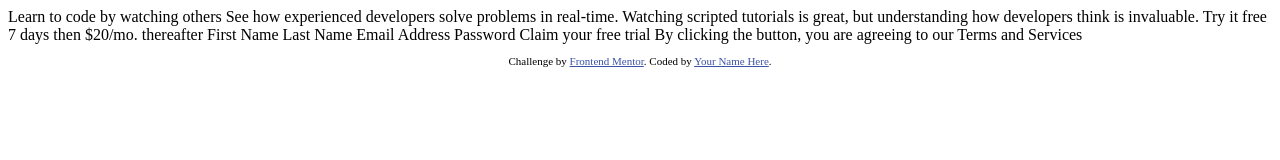
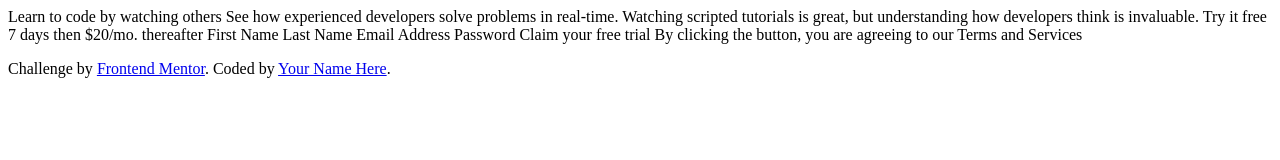
Before and after one commit to cerebrawlXIV/Challenge-4-Frontend-Mentor, a plain HTML site: page index.html in a window 1280 px wide. Drawn offline with Linux system fonts and the light colour scheme.

Commit message:
[SASS] setting up

```diff
--- a/index.html
+++ b/index.html
@@ -5,14 +5,8 @@
   <meta name="viewport" content="width=device-width, initial-scale=1.0"> <!-- displays site properly based on user's device -->
 
   <link rel="icon" type="image/png" sizes="32x32" href="./images/favicon-32x32.png">
-
+  <link rel='stylesheet' href='./css/style.css' />
   <title>Frontend Mentor | Intro component with sign up form</title>
-
-  <!-- Feel free to remove these styles or customise in your own stylesheet 👍 -->
-  <style>
-    .attribution { font-size: 11px; text-align: center; }
-    .attribution a { color: hsl(228, 45%, 44%); }
-  </style>
 </head>
 <body>
 
```
Also changed, not shown: css/style.css (added), sass/style.scss (added), 1 other file.
